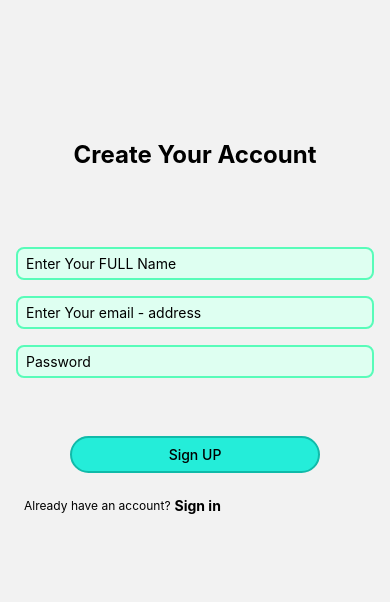
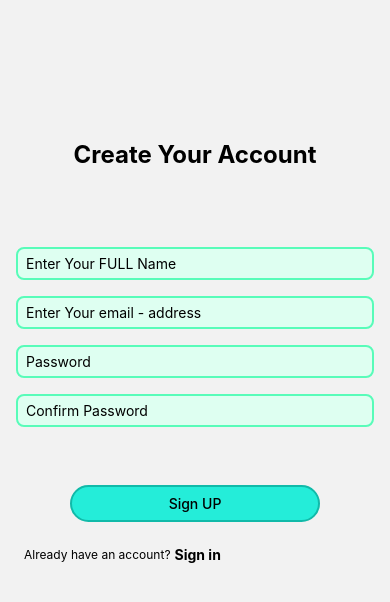
Before and after one commit to azhar736/HMS-React-Native--FYP, a React Native app: screen /Signup in a window 390 px wide. Shown: the top 602 px of the page. Built offline with nearby package versions, Linux system fonts and the light colour scheme.

Commit message:
changes by asim

```diff
--- a/App.js
+++ b/App.js
@@ -19,7 +19,6 @@ import EditModel from "./components/EditModel";
 
 export default function App() {
   return (
-    <Provider store={store}>
     <NavigationContainer>
       <Stack.Navigator
         screenOptions={{
@@ -44,7 +43,6 @@ export default function App() {
         {/* <AdminDashboard /> */}
       </Stack.Navigator>
     </NavigationContainer>
-    </Provider>
   );
 }
 
--- /dev/null
+++ b/env.config.js
@@ -0,0 +1 @@
+export const BASE_URL = "http://127.0.0.1:8000/";
--- a/package.json
+++ b/package.json
@@ -14,6 +14,7 @@
     "@react-navigation/native": "^6.1.1",
     "@react-navigation/stack": "^6.3.10",
     "@reduxjs/toolkit": "^1.9.1",
+    "axios": "^1.2.1",
     "eas-cli": "^3.1.1",
     "expo": "~47.0.8",
     "expo-barcode-scanner": "~12.1.0",
@@ -21,6 +22,7 @@
     "expo-status-bar": "~1.4.2",
     "react": "18.1.0",
     "react-native": "0.70.5",
+    "react-native-dotenv": "^3.4.6",
     "react-native-dropdown-picker": "^5.4.4",
     "react-native-gesture-handler": "~2.8.0",
     "react-native-image-slider": "^2.0.3",
--- a/screens/SignUp.js
+++ b/screens/SignUp.js
@@ -2,13 +2,20 @@ import { Alert, StyleSheet, Text, TextInput, View } from "react-native";
 import PrimaryButton from "../components/PrimaryButton";
 import PrimaryTitle from "../components/PrimaryTitle";
 import { Ionicons } from "@expo/vector-icons";
-import { useState } from "react";
+import { useState, useEffect } from "react";
 import { useNavigation } from "@react-navigation/native";
+import { BASE_URL } from "../env.config";
+import axios from "axios";
+
 const SignUp = () => {
   const [name, setName] = useState("");
+  const [isActive, setIsActive] = useState(true);
+  const [accountType, setaccountType] = useState("STUDENT");
   const [email, setMail] = useState("");
   const [password, setPassword] = useState("");
+  const [confirmPassword, setConfirmPassword] = useState("");
   const navigation = useNavigation();
+
   // const [credentialsInvalid, setCredentialsInvalid] = useState({
   //   validname: false,
   //   validemail: false,
@@ -23,6 +30,9 @@ const SignUp = () => {
   };
   const passwordHandler = (e) => {
     setPassword(e);
+  };
+  const confirmPasswordHandler = (e) => {
+    setConfirmPassword(e);
   };
   // const InputValidation = () => {
   //   const nameIsValid = name.length > 3;
@@ -42,11 +52,29 @@ const SignUp = () => {
   //     validpassword: !passwordIsValid,
   //   });
   // };
+  const sendRequest = async () => {
+    console.log(`${BASE_URL}addUser`);
+    try {
+      const response = await axios.post(`${BASE_URL}addUser`, {
+        name,
+        email,
+        password,
+        confirmPassword,
+        isActive,
+        accountType,
+      });
+      const data1 = await response.data;
+      console.log(data1);
+    } catch (error) {
+      console.log("error", error.message);
+    }
+  };
   const Submit = () => {
-    // InputValidation();
-    console.log("name:", name);
-    console.log("email:", email);
-    console.log("password:", password);
+    // console.log("email", email);
+    // console.log("name", name);
+    // console.log("password", password);
+    // console.log("confirmPassword", confirmPassword);
+    sendRequest();
   };
   return (
     <View style={styles.rootContainer}>
@@ -59,21 +87,28 @@ const SignUp = () => {
           placeholder="Enter Your FULL Name"
           style={styles.input}
           value={name}
-          onChange={NameHandler}
+          onChangeText={NameHandler}
         />
         <TextInput
           keyboardType="email-address"
           placeholder="Enter Your email - address"
           style={styles.input}
           value={email}
-          onChange={emailHandler}
+          onChangeText={emailHandler}
         />
         <TextInput
           keyboardType="visible-password"
           placeholder="Password"
           style={styles.input}
           value={password}
-          onChange={passwordHandler}
+          onChangeText={passwordHandler}
+        />
+        <TextInput
+          keyboardType="visible-password"
+          placeholder="Confirm Password"
+          style={styles.input}
+          value={confirmPassword}
+          onChangeText={confirmPasswordHandler}
         />
       </View>
       <View style={styles.buttonContainer}>
```
Also changed, not shown: 1 other file (tests, documents, lock files or other folders). Lines whose indentation alone changed are shown as unchanged.
